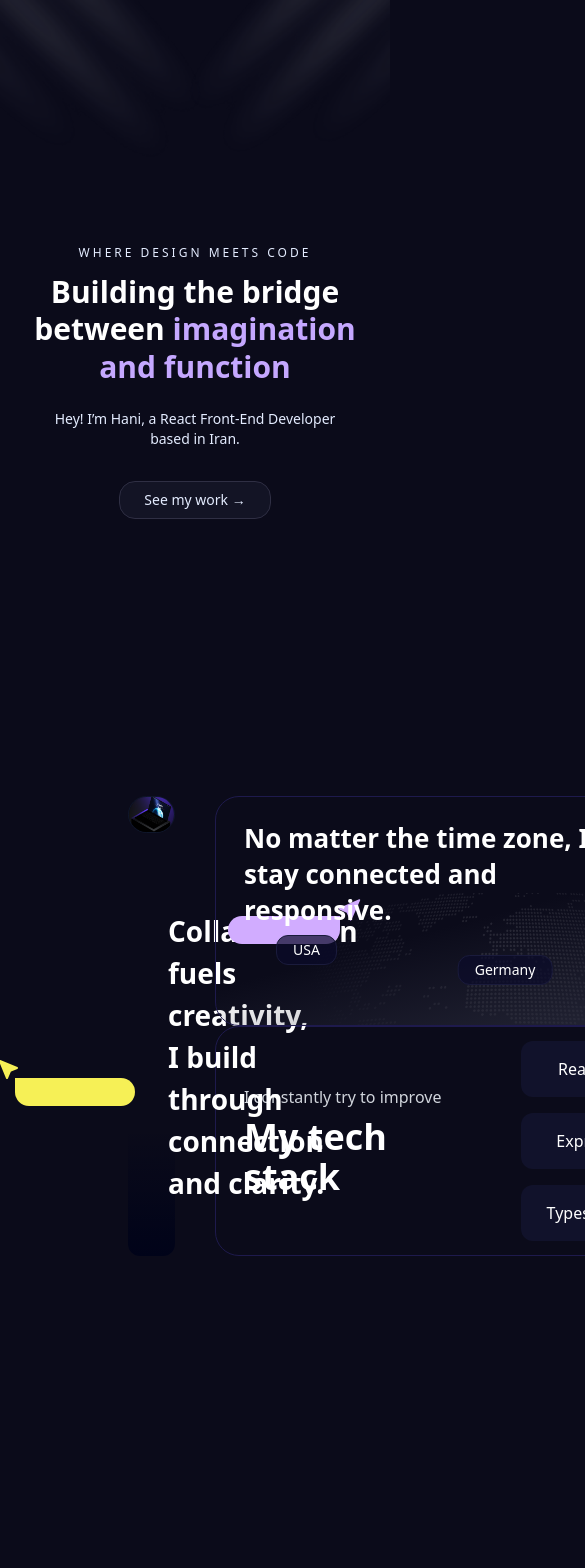
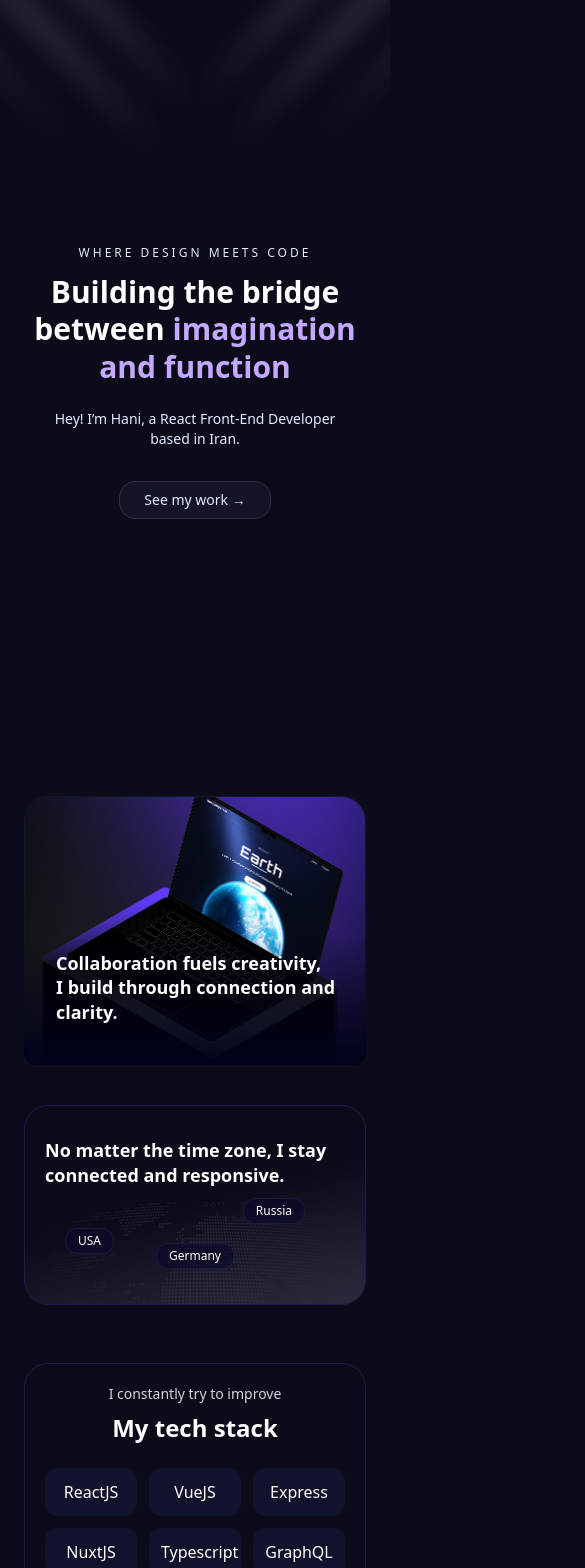
Before and after one commit to HaniCa-m/personal-portfolio, a React (Vite) app: page / in a window 390 px wide. Shown: the top 1568 px of the page, 585 px wide, since content can reach past the window. Before the commit the page ends 1352 px from the top, so only its background shows below. Built offline with nearby package versions, Linux system fonts and the light colour scheme.

Commit message:
responsive

```diff
--- a/src/components/highlights/ProfileHighlights.tsx
+++ b/src/components/highlights/ProfileHighlights.tsx
@@ -1,21 +1,22 @@
 export default function ProfileHighlights() {
   return (
-    <section className="my-24 mx-32 grid grid-cols-2 gap-10 ">
-      <div className="relative inline-block">
+    <section className="my-24 mx-6 sm:mx-12 lg:mx-32 grid grid-cols-1 xl:grid-cols-2 gap-10">
+      {/* Left Side */}
+      <div className="relative inline-block w-full">
         <img
-          className="rounded-3xl border-1 border-slate-900 block"
+          className="rounded-3xl border border-slate-900 block w-full h-auto"
           src="/public/img/image.png"
           alt=""
         />
         <div className="absolute bottom-0 left-0 w-full h-32 bg-gradient-to-t from-[#000319]/100 to-transparent rounded-b-xl"></div>
-        <div className="absolute bottom-11 left-10 text-white max-w-[400px]">
-          <p className="text-[28px] font-bold mb-2">
-            Collaboration fuels creativity, <br />I build through connection and
-            clarity.
+        <div className="absolute bottom-8 left-6 sm:bottom-11 sm:left-10 text-white max-w-[400px] px-2">
+          <p className="text-lg sm:text-[28px] font-bold mb-2 leading-snug">
+            Collaboration fuels creativity, <br />
+            I build through connection and clarity.
           </p>
         </div>
         <svg
-          className="absolute top-[100px] left-[210px]"
+          className="hidden sm:block absolute top-[60px] sm:top-[100px] left-[120px] sm:left-[210px]"
           xmlns="http://www.w3.org/2000/svg"
           width="25"
           height="25"
@@ -26,9 +27,9 @@ export default function ProfileHighlights() {
             d="M14.082 2.182a.5.5 0 0 1 .103.557L8.528 15.467a.5.5 0 0 1-.917-.007L5.57 10.694L.803 8.652a.5.5 0 0 1-.006-.916l12.728-5.657a.5.5 0 0 1 .556.103z"
           />
         </svg>
-        <div className="absolute top-[120px] left-[100px] w-28 h-7 bg-[#D1ACFF] rounded-b-full rounded-l-full"></div>
+        <div className="hidden sm:block absolute top-[90px] sm:top-[120px] left-[60px] sm:left-[100px] w-20 sm:w-28 h-5 sm:h-7 bg-[#D1ACFF] rounded-b-full rounded-l-full"></div>
         <svg
-          className="absolute bottom-[175px] right-[155px]"
+          className="hidden sm:block absolute bottom-[120px] sm:bottom-[175px] right-[80px] sm:right-[155px]"
           xmlns="http://www.w3.org/2000/svg"
           width="24"
           height="24"
@@ -41,64 +42,52 @@ export default function ProfileHighlights() {
             clipRule="evenodd"
           />
         </svg>
-        <div className="absolute bottom-[150px] right-[40px] w-30 h-7 bg-[#F6F056] rounded-b-full rounded-r-full"></div>
+        <div className="hidden sm:block absolute bottom-[110px] sm:bottom-[150px] right-[30px] sm:right-[40px] w-24 sm:w-30 h-5 sm:h-7 bg-[#F6F056] rounded-b-full rounded-r-full"></div>
       </div>
-      <div className="grid grid-rows-2">
-        <div className="relative w-[580px] h-[230px] rounded-3xl overflow-hidden  border-1 border-indigo-950 flex items-start justify-start px-7 py-12">
+
+      {/* Right Side */}
+      <div className="grid grid-rows-2 gap-6">
+        {/* Top Box */}
+        <div className="relative w-full h-[200px] sm:h-[230px] rounded-3xl overflow-hidden border border-indigo-950 flex items-start justify-start px-5 sm:px-7 py-8 sm:py-12">
           <img
             src="/public/img/section input.png"
             alt="world map"
             className="absolute top-24 bottom-0 left-0 w-full h-full object-cover opacity-100"
           />
-
           <div className="absolute inset-0 bg-[linear-gradient(345deg,#37394a_0%,transparent_50%)] opacity-70"></div>
-        <h2 className="relative z-10 bottom-6 text-white text-[26px] font-bold max-w-[390px] leading-snug">
+          <h2 className="relative z-10 text-white text-lg sm:text-[26px] font-bold max-w-[390px] leading-snug">
             No matter the time zone, I stay connected and responsive.
           </h2>
-        <span className="absolute bottom-[60px] left-[60px] bg-[#0b0b2a]/70 text-white px-4 py-1 rounded-xl text-sm border border-[#1a1b3c]">
+          <span className="absolute bottom-[50px] sm:bottom-[60px] left-[40px] sm:left-[60px] bg-[#0b0b2a]/70 text-white px-3 sm:px-4 py-1 rounded-xl text-xs sm:text-sm border border-[#1a1b3c]">
             USA
           </span>
-
-        <span className="absolute bottom-[40px] left-1/2 -translate-x-1/2 bg-[#0b0b2a]/70 text-white px-4 py-1 rounded-xl text-sm border border-[#1a1b3c]">
+          <span className="absolute bottom-[35px] sm:bottom-[40px] left-1/2 -translate-x-1/2 bg-[#0b0b2a]/70 text-white px-3 sm:px-4 py-1 rounded-xl text-xs sm:text-sm border border-[#1a1b3c]">
             Germany
           </span>
-
-        <span className="absolute bottom-[90px] right-[80px] bg-[#0b0b2a]/70 text-white px-4 py-1 rounded-xl text-sm border border-[#1a1b3c]">
+          <span className="absolute bottom-[80px] sm:bottom-[90px] right-[60px] sm:right-[80px] bg-[#0b0b2a]/70 text-white px-3 sm:px-4 py-1 rounded-xl text-xs sm:text-sm border border-[#1a1b3c]">
             Russia
           </span>
         </div>
-      <div className="grid grid-cols-2 gap-8 items-center w-[580px] h-[230px] rounded-3xl overflow-hidden border-1 border-indigo-950">
+
+        {/* Bottom Box */}
+        <div className="grid grid-cols-1 sm:grid-cols-2 gap-6 items-center w-full h-auto sm:h-[230px] rounded-3xl overflow-hidden border border-indigo-950 p-5 sm:p-0">
           {/* Left Side */}
-        <div className="ml-7">
-          <p className="text-gray-300 mb-2">I constantly try to improve</p>
-          <h2 className="text-white text-4xl font-bold">My tech stack</h2>
+          <div className="ml-0 sm:ml-7 text-center sm:text-left">
+            <p className="text-gray-300 mb-2 text-sm sm:text-base">I constantly try to improve</p>
+            <h2 className="text-white text-2xl sm:text-4xl font-bold">My tech stack</h2>
           </div>
 
           {/* Right Side */}
-        <div className="grid grid-cols-2 gap-4">
-          <div className="bg-[#11122B] text-white p-4 rounded-xl text-center">
-            ReactJS
-          </div>
-          <div className="bg-[#11122B] text-white p-4 rounded-xl text-center">
-            VueJS
-          </div>
-          <div className="bg-[#11122B] text-white p-4 rounded-xl text-center">
-            Express
-          </div>
-          <div className="bg-[#11122B] text-white p-4 rounded-xl text-center">
-            NuxtJS
-          </div>
-          <div className="bg-[#11122B] text-white p-4 rounded-xl text-center">
-            Typescript
-          </div>
-          <div className="bg-[#11122B] text-white p-4 rounded-xl text-center">
-            GraphQL
+          <div className="grid grid-cols-3 sm:grid-cols-2 gap-3 sm:gap-4">
+            <div className="bg-[#11122B] text-white p-3 sm:p-4 rounded-xl text-center">ReactJS</div>
+            <div className="bg-[#11122B] text-white p-3 sm:p-4 rounded-xl text-center">VueJS</div>
+            <div className="bg-[#11122B] text-white p-3 sm:p-4 rounded-xl text-center">Express</div>
+            <div className="bg-[#11122B] text-white p-3 sm:p-4 rounded-xl text-center">NuxtJS</div>
+            <div className="bg-[#11122B] text-white p-3 sm:p-4 rounded-xl text-center">Typescript</div>
+            <div className="bg-[#11122B] text-white p-3 sm:p-4 rounded-xl text-center">GraphQL</div>
           </div>
         </div>
       </div>
-      </div>
-
-
     </section>
   );
 }
```
Lines whose indentation alone changed are shown as unchanged.
